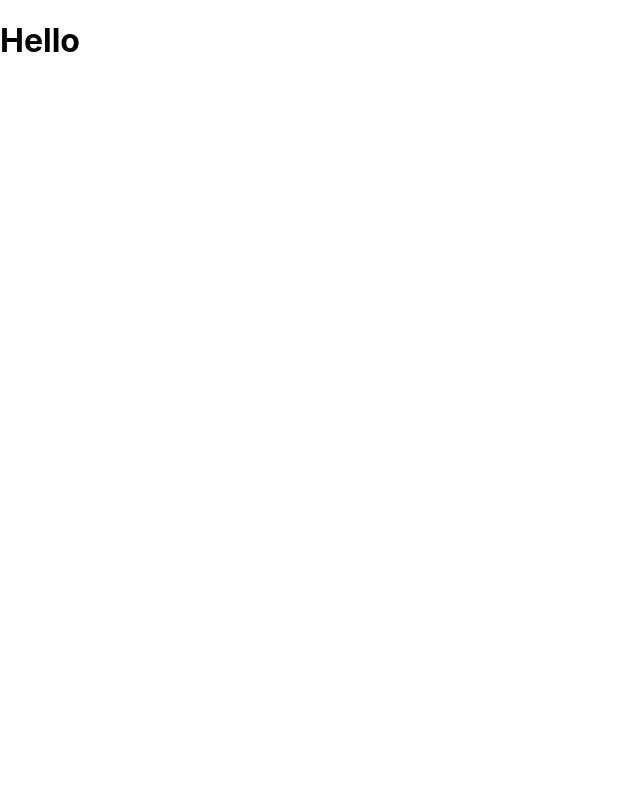
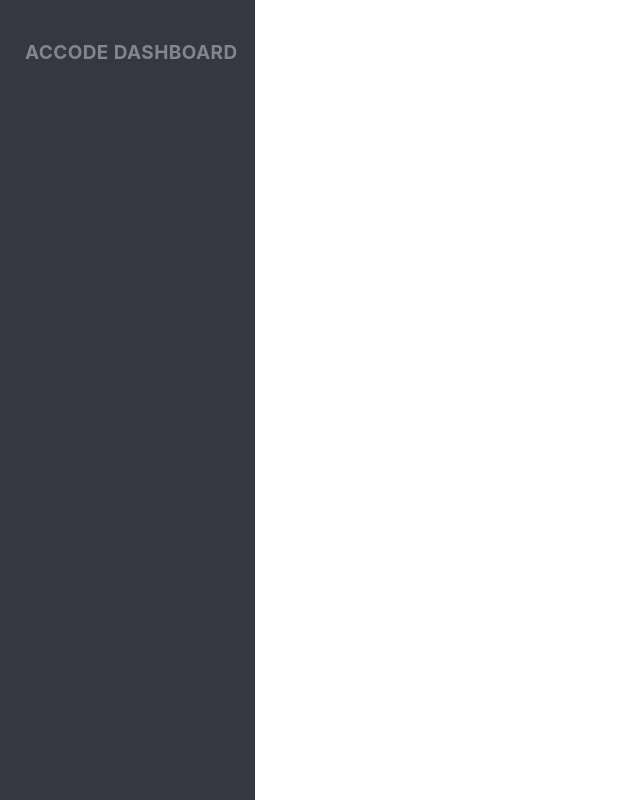
Before and after one commit to accodein/react-dashboard, a React (Create React App) app: page / in a window 1280 px wide. Shown: the whole page, without its empty margins (0-640 px from the left). Built offline with nearby package versions, Linux system fonts and the light colour scheme.

Commit message:
updated sidebar

```diff
--- a/src/App.css
+++ b/src/App.css
@@ -1,38 +1,3 @@
 .App {
   text-align: center;
 }
-
-.App-logo {
-  height: 40vmin;
-  pointer-events: none;
-}
-
-@media (prefers-reduced-motion: no-preference) {
-  .App-logo {
-    animation: App-logo-spin infinite 20s linear;
-  }
-}
-
-.App-header {
-  background-color: #282c34;
-  min-height: 100vh;
-  display: flex;
-  flex-direction: column;
-  align-items: center;
-  justify-content: center;
-  font-size: calc(10px + 2vmin);
-  color: white;
-}
-
-.App-link {
-  color: #61dafb;
-}
-
-@keyframes App-logo-spin {
-  from {
-    transform: rotate(0deg);
-  }
-  to {
-    transform: rotate(360deg);
-  }
-}
--- a/src/contents/sidebar.js
+++ b/src/contents/sidebar.js
@@ -4,8 +4,10 @@ import classes from "./styles/sidebar.module.scss";
 class Sidebar extends Component {
   render() {
     return (
-      <div className={classes.Sidebar}>
-        <h1>Hello</h1>
+      <div className={classes.MainSidebar}>
+        <div className={classes.Sidebar}>
+          <div className={classes.Logo}>Accode Dashboard</div>
+        </div>
       </div>
     );
   }
--- a/src/contents/styles/navbar.module.scss
+++ b/src/contents/styles/navbar.module.scss
@@ -15,8 +15,6 @@
     letter-spacing: 3px;
     font-size: 30px;
     font-weight: bold;
-
-
 }
 
 .NavMenu {
--- a/src/contents/styles/sidebar.module.scss
+++ b/src/contents/styles/sidebar.module.scss
@@ -1,4 +1,27 @@
+.MainSidebar {
+    position: relative;
+    width: 255px;
+    height:100vh;
+    background: #363740;
+}
+
 .Sidebar{
-    position: absolute;
+    position: fixed;
     left: 0;
 }
+
+.Logo {
+    display: flex;
+    align-items: center;
+    padding-left: 25px;
+    margin-top: 41px;
+    margin-bottom: 63px;
+    text-transform: uppercase;
+    letter-spacing: 3px;
+    font-size: 19px;
+    line-height: 24px;
+    letter-spacing: 0.4px;
+    font-weight: bold;
+    color: #A4A6B3;
+    opacity: 0.7;
+}
```
